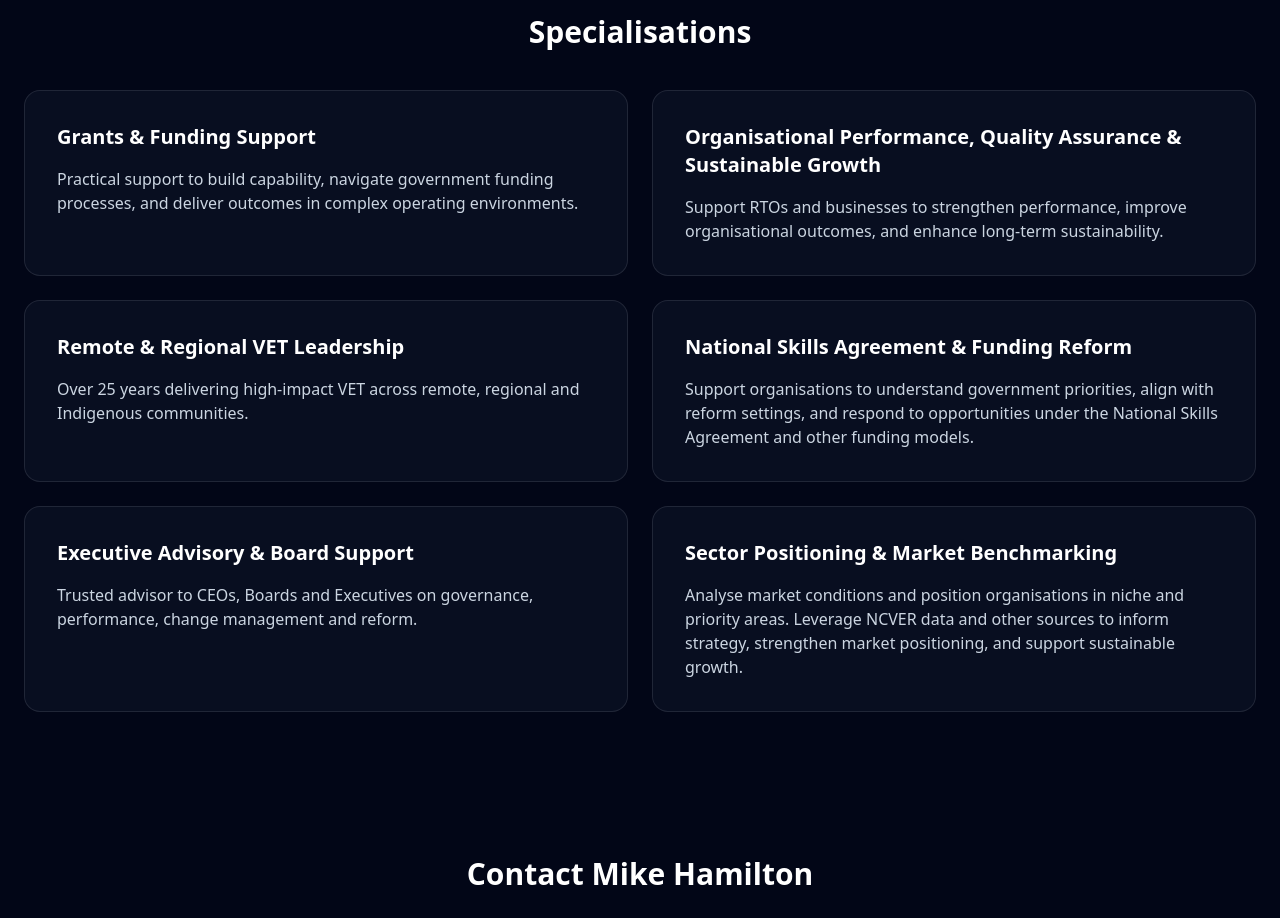
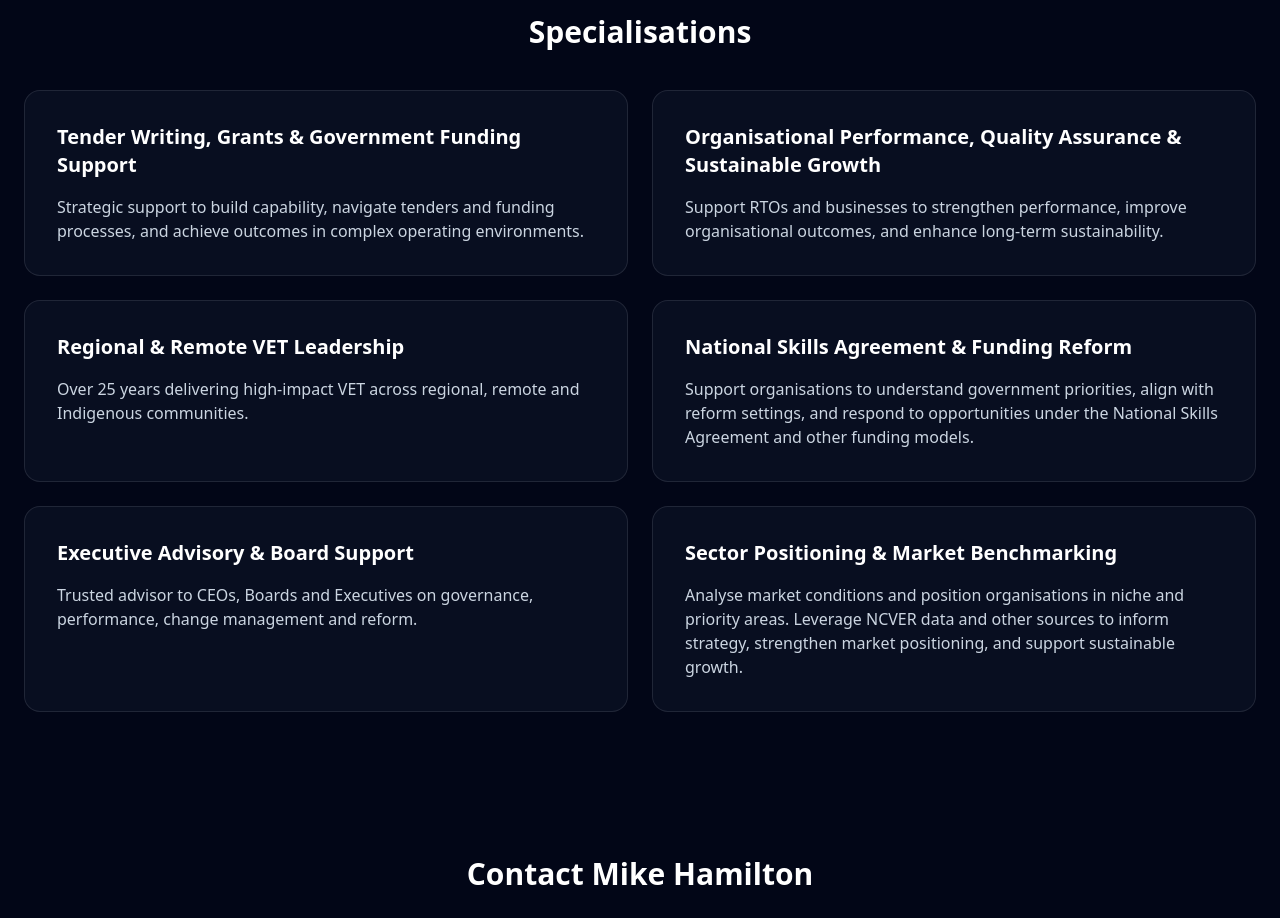
Before and after one commit to melanieorr-png/mikehamilton-site2, a React (Vite) app: page / in a window 1280 px wide. Shown: the part 1060-1978 px from the top of the page. Built offline with nearby package versions, Linux system fonts and the light colour scheme.

Commit message:
Update App.jsx

```diff
--- a/src/App.jsx
+++ b/src/App.jsx
@@ -1,9 +1,9 @@
 export default function App() {
   const services = [
     {
-      title: "Grants & Funding Support",
+      title: "Tender Writing, Grants & Government Funding Support",
       description:
-        "Practical support to build capability, navigate government funding processes, and deliver outcomes in complex operating environments.",
+        "Strategic support to build capability, navigate tenders and funding processes, and achieve outcomes in complex operating environments.",
     },
     {
       title: "Organisational Performance, Quality Assurance & Sustainable Growth",
@@ -11,9 +11,9 @@ export default function App() {
         "Support RTOs and businesses to strengthen performance, improve organisational outcomes, and enhance long-term sustainability.",
     },
     {
-      title: "Remote & Regional VET Leadership",
+      title: "Regional & Remote VET Leadership",
       description:
-        "Over 25 years delivering high-impact VET across remote, regional and Indigenous communities.",
+        "Over 25 years delivering high-impact VET across regional, remote and Indigenous communities.",
     },
     {
       title: "National Skills Agreement & Funding Reform",
```
